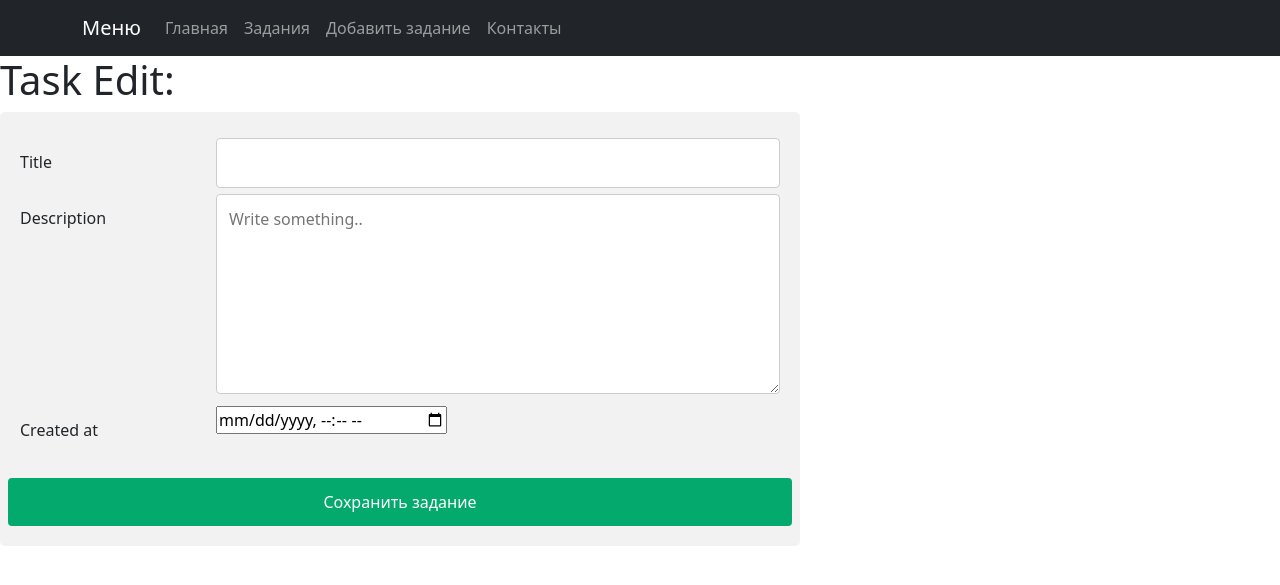
After one commit to Jackcubbi/cigniter.test, a CodeIgniter 4 app: template app/Views/Tasks/edit.php in a window 1280 px wide. The commit adds this page. Shown: the top 585 px of the page. Run offline with PHP 8.4 and a stand-in for CodeIgniter, Linux system fonts and the light colour scheme; the template is opened without the code that fills it, so the values that code supplies are empty; some libraries are stand-ins or nearby versions.

Commit message:
add: edit page edit.php

```diff
--- a/app/Config/Routes.php
+++ b/app/Config/Routes.php
@@ -11,3 +11,5 @@ $routes->get('/tasks', 'Tasks::index');
 $routes->get('/tasks/(:num)', 'Tasks::show/$1');
 $routes->get('/tasks/add_task', 'Tasks::add_task');
 $routes->post('/tasks/store', 'Tasks::store');
+$routes->post('/tasks/update/(:num)', 'Tasks::update');
+$routes->get('/tasks/edit/(:num)', 'Tasks::edit/$1');
--- /dev/null
+++ b/app/Views/Tasks/edit.php
@@ -0,0 +1,54 @@
+<?= $this->extend("layouts/head") ?>
+
+<?= $this->section("title") ?><?= $task['title'] ?><?= $this->endSection() ?>
+
+<?= $this->section("content") ?>
+<h1>Task Edit:</h1>
+
+<?php if (session()->has('errors')): ?>
+
+  <ul>
+    <?php foreach (session('errors') as $item): ?>
+      <li><?= $item; ?></li>
+    <?php endforeach; ?>
+  </ul>
+
+
+<?php endif; ?>
+
+<?= form_open('tasks/update/' . $task['id']) ?>
+
+<div class="form-container">
+  <div class="row">
+    <div class="col-25">
+      <label for="title">Title</label>
+    </div>
+    <div class="col-75">
+      <input type="text" id="title" name="title" value="<?= $task['title'] ?>">
+    </div>
+  </div>
+  <div class="row">
+    <div class="col-25">
+      <label for="description">Description</label>
+    </div>
+    <div class="col-75">
+      <textarea id="description" name="description" placeholder="Write something.." style="height:200px"><?= $task['description'] ?></textarea>
+    </div>
+  </div>
+  <div class="row">
+    <div class="col-25">
+      <label for="created_at">Created at</label>
+    </div>
+    <div class="col-75">
+      <input type="datetime-local" id="created_at" name="created_at" value="<?= $task['created_at'] ?>">
+    </div>
+  </div>
+
+  <br>
+  <div class="row">
+    <input type="submit" value="Сохранить задание">
+  </div>
+</div>
+
+<?= form_close() ?>
+<?= $this->endSection() ?>
--- a/app/Views/Tasks/index.php
+++ b/app/Views/Tasks/index.php
@@ -13,6 +13,7 @@
       </a>
       <?= esc($task['description']) ?>
       <?= esc($task['created_at']) ?>
+      <a href="<?= site_url("/tasks/edit/" . $task['id']) ?>">edit</a>
     </li>
   <?php endforeach; ?>
 
```
Also changed, not shown: app/Controllers/Tasks.php (+36 -0 lines).
